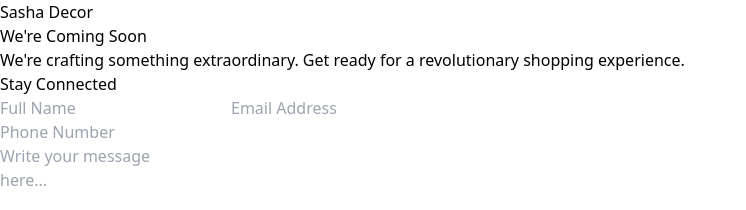
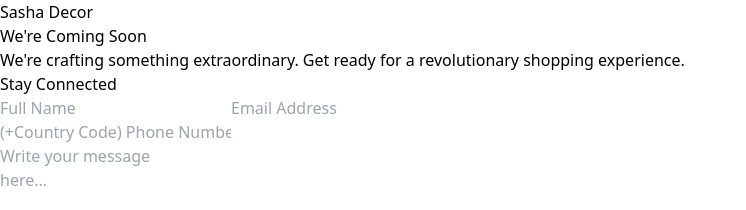
Before and after one commit to Saqib-2002/website-coming-soon, a React (Vite) app: page / in a window 1280 px wide. Shown: the top 210 px of the page, without its empty margins (0-746 px from the left). Built offline with nearby package versions, Linux system fonts and the light colour scheme.

Commit message:
update some validations

```diff
--- a/src/ContactForm.jsx
+++ b/src/ContactForm.jsx
@@ -31,12 +31,14 @@
 
     const [successMsg, setSuccessMsg] = useState(false);
     const emailRegex = /^\w+([\.-]?\w+)*@\w+([\.-]?\w+)*(\.\w{2,3})+$/;
-    const phoneRegex = /^[+]*[(]{0,1}[0-9]{1,4}[)]{0,1}[-\s\./0-9]*$/g;
 
 
     const sendEmail = (e) => {
         e.preventDefault();
 
+        if (!name.length) {
+            return toast.error("Enter Name");
+        }
         if (name.length < 3) {
             return toast.error("Enter Fullname");
         }
@@ -49,10 +51,6 @@
         if (!number.length) {
             return toast.error("Enter Phone Number");
         }
-        if (!phoneRegex.test(number)) {
-            return toast.error("Invalid Phone Number");
-        }
-
         if (!message.length) {
             return toast.error("Enter your Message");
         }
@@ -95,8 +93,9 @@
                 />
                 <div className="relative">
                     <input
-                        type="number"
-                        placeholder="Phone Number"
+                        type="tel"
+                        maxLength={14}
+                        placeholder="(+Country Code) Phone Number"
                         value={number}
                         onChange={(e) => setNumber(e.target.value)}
                         className="w-full px-4 py-2 bg-zinc-700 text-pink-50 border border-zinc-600 rounded-md focus:outline-none focus:ring-2 focus:ring-pink-500"
```
